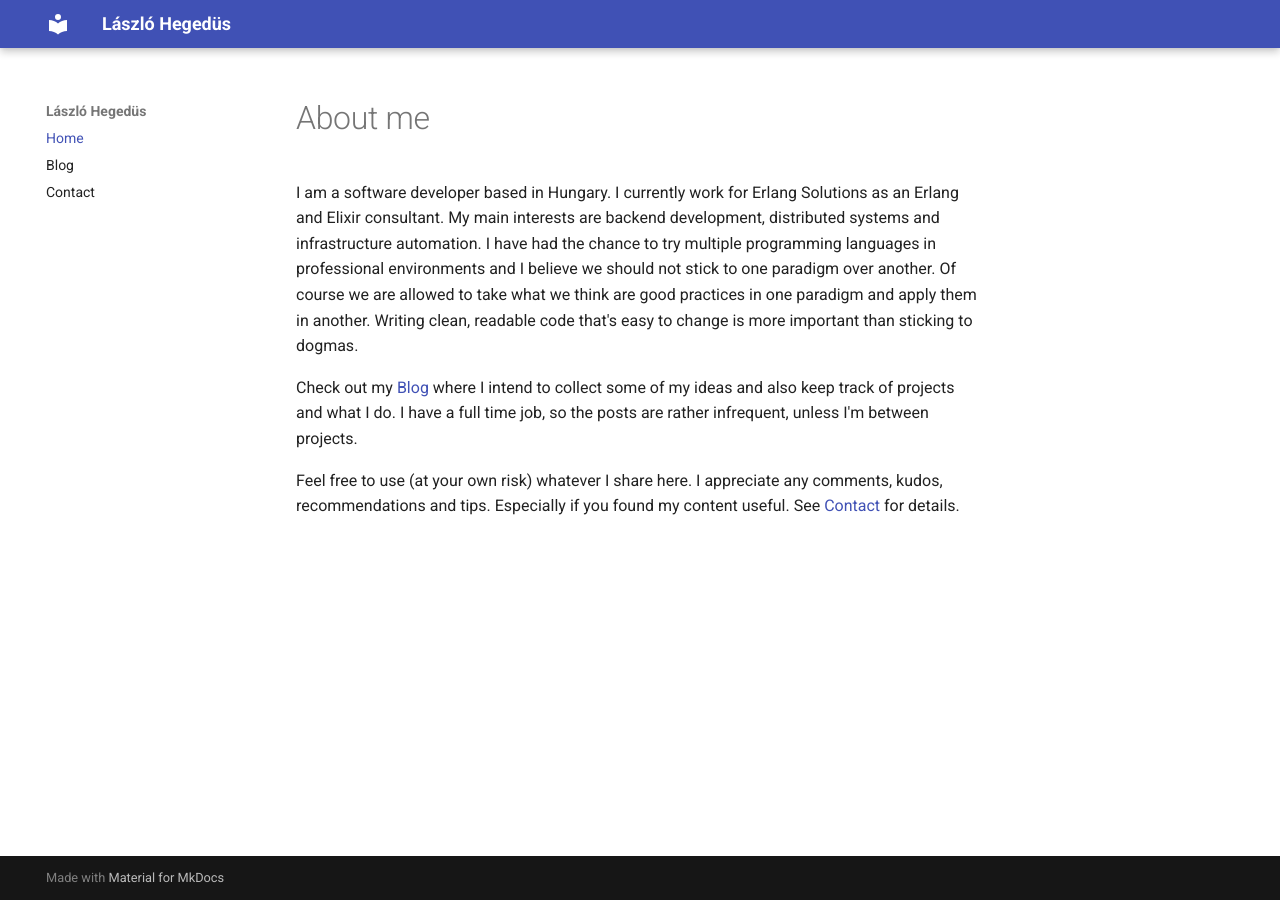
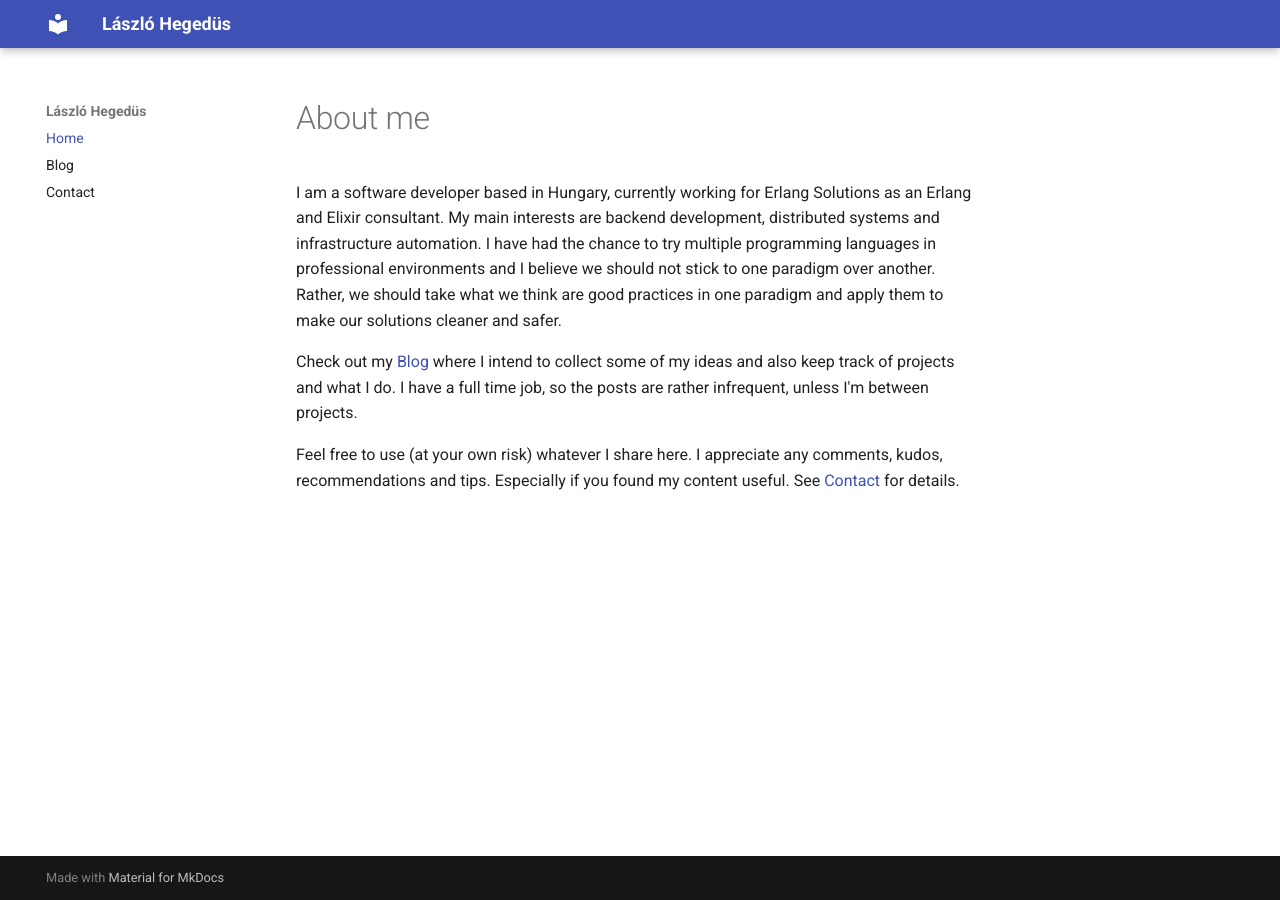
Before and after one commit to laszlohegedus/laszlohegedus.github.io, an MkDocs documentation site: the page built from docs/index.md, in a window 1280 px wide. Built offline with MkDocs 1.6.1 and Material for MkDocs 9.7.7, drawn with Linux system fonts in a browser that asks for light colours.

Commit message:
Update introduction

```diff
--- a/docs/index.md
+++ b/docs/index.md
@@ -1,12 +1,12 @@
 # About me
 
-I am a software developer based in Hungary. I currently work for Erlang Solutions
+I am a software developer based in Hungary, currently working for Erlang Solutions
 as an Erlang and Elixir consultant. My main interests are backend development,
 distributed systems and infrastructure automation. I have had the chance to try
 multiple programming languages in professional environments and I believe we should
-not stick to one paradigm over another. Of course we are allowed to take what we
-think are good practices in one paradigm and apply them in another. Writing clean,
-readable code that's easy to change is more important than sticking to dogmas.
+not stick to one paradigm over another. Rather, we should take what we
+think are good practices in one paradigm and apply them to make our solutions
+cleaner and safer.
 
 Check out my [Blog](blog.md) where I intend to collect some of my ideas and also keep track
 of projects and what I do. I have a full time job, so the posts are rather
```
